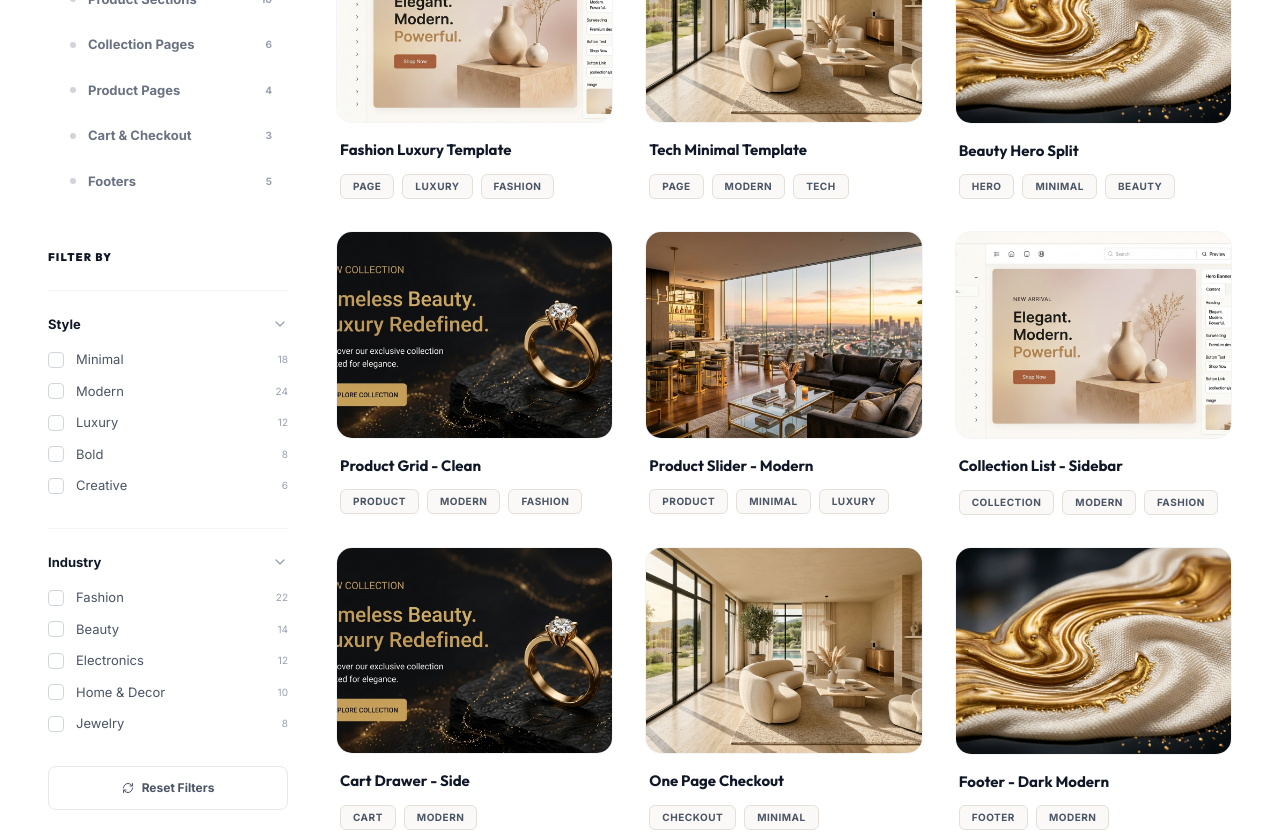
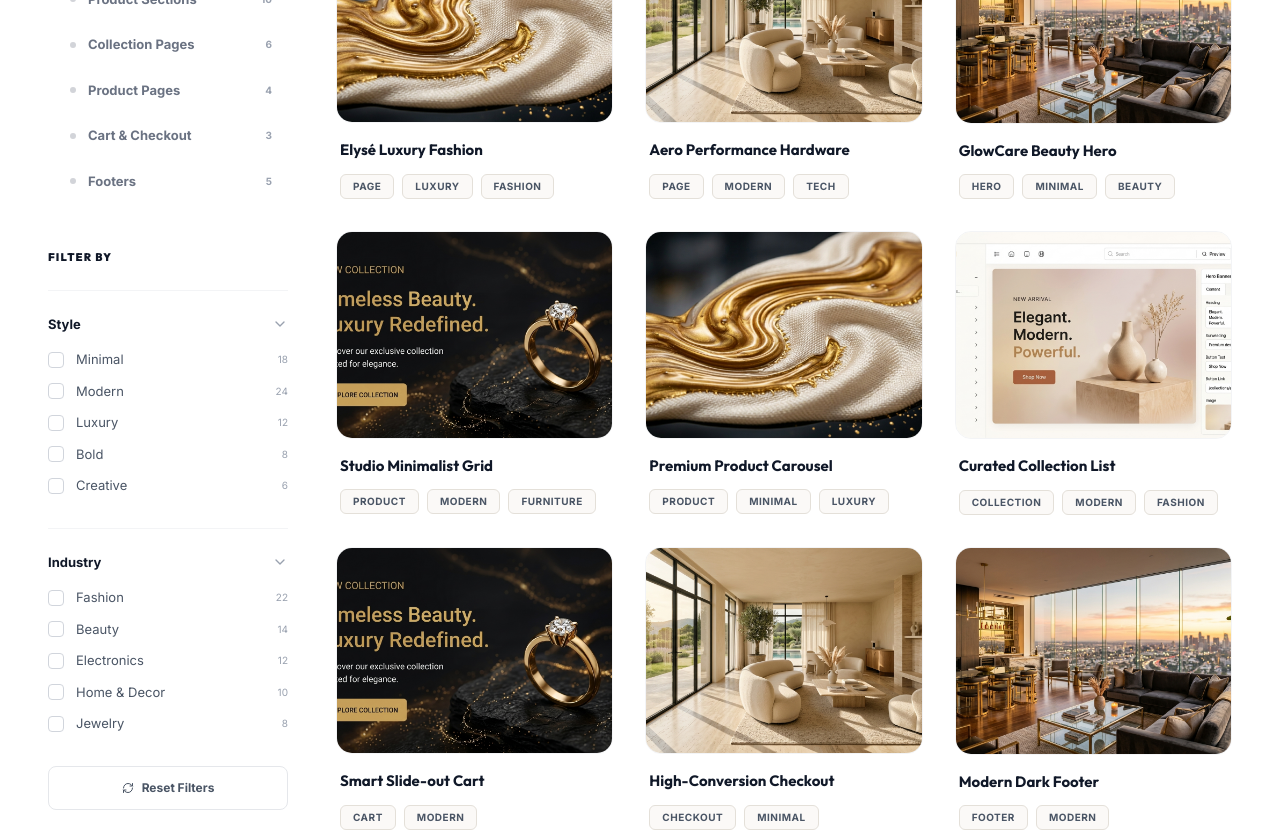
Before and after one commit to zeeshan912989/LiquidUIPro, a Next.js app: page /templates in a window 1280 px wide. Shown: the part 1020-1852 px from the top of the page. Built offline with nearby package versions, Linux system fonts and the light colour scheme.

Commit message:
Updated gallery metadata with real preview images and titles

```diff
--- a/app/templates/page.tsx
+++ b/app/templates/page.tsx
@@ -32,18 +32,18 @@ const industries = [
 ];
 
 const templates = [
-   { id: 'fashion-luxury', title: 'Fashion Luxury Template', image: '/assets/images/hero1.jpeg', tags: ['Page', 'Luxury', 'Fashion'] },
-   { id: 'tech-minimal', title: 'Tech Minimal Template', image: '/assets/images/hero-luxury-living.jpg', tags: ['Page', 'Modern', 'Tech'] },
-   { id: 'beauty-hero', title: 'Beauty Hero Split', image: '/assets/images/hero-liquid-gold.jpg', tags: ['Hero', 'Minimal', 'Beauty'] },
-   { id: 'product-grid', title: 'Product Grid - Clean', image: '/assets/images/hero2.jpeg', tags: ['Product', 'Modern', 'Fashion'] },
-   { id: 'product-slider', title: 'Product Slider - Modern', image: '/assets/images/hero-penthouse.jpg', tags: ['Product', 'Minimal', 'Luxury'] },
-   { id: 'collection-list', title: 'Collection List - Sidebar', image: '/assets/images/hero1.jpeg', tags: ['Collection', 'Modern', 'Fashion'] },
-   { id: 'cart-drawer', title: 'Cart Drawer - Side', image: '/assets/images/hero2.jpeg', tags: ['Cart', 'Modern'] },
-   { id: 'one-page-checkout', title: 'One Page Checkout', image: '/assets/images/hero-luxury-living.jpg', tags: ['Checkout', 'Minimal'] },
-   { id: 'footer-dark', title: 'Footer - Dark Modern', image: '/assets/images/hero-liquid-gold.jpg', tags: ['Footer', 'Modern'] },
-   { id: 'landing-skincare', title: 'Landing Page - Skincare', image: '/assets/images/hero-penthouse.jpg', tags: ['Page', 'Beauty'] },
-   { id: 'landing-electronics', title: 'Landing Page - Electronics', image: '/assets/images/hero-luxury-living.jpg', tags: ['Page', 'Electronics'] },
-   { id: 'landing-jewelry', title: 'Landing Page - Jewelry', image: '/assets/images/hero-liquid-gold.jpg', tags: ['Page', 'Luxury'] },
+   { id: 'fashion-luxury', title: 'Elysé Luxury Fashion', image: '/assets/images/hero-liquid-gold.jpg', tags: ['Page', 'Luxury', 'Fashion'] },
+   { id: 'tech-minimal', title: 'Aero Performance Hardware', image: '/assets/images/hero-luxury-living.jpg', tags: ['Page', 'Modern', 'Tech'] },
+   { id: 'beauty-hero', title: 'GlowCare Beauty Hero', image: '/assets/images/hero-penthouse.jpg', tags: ['Hero', 'Minimal', 'Beauty'] },
+   { id: 'product-grid', title: 'Studio Minimalist Grid', image: '/assets/images/hero2.jpeg', tags: ['Product', 'Modern', 'Furniture'] },
+   { id: 'product-slider', title: 'Premium Product Carousel', image: '/assets/images/hero-liquid-gold.jpg', tags: ['Product', 'Minimal', 'Luxury'] },
+   { id: 'collection-list', title: 'Curated Collection List', image: '/assets/images/hero1.jpeg', tags: ['Collection', 'Modern', 'Fashion'] },
+   { id: 'cart-drawer', title: 'Smart Slide-out Cart', image: '/assets/images/hero2.jpeg', tags: ['Cart', 'Modern'] },
+   { id: 'one-page-checkout', title: 'High-Conversion Checkout', image: '/assets/images/hero-luxury-living.jpg', tags: ['Checkout', 'Minimal'] },
+   { id: 'footer-dark', title: 'Modern Dark Footer', image: '/assets/images/hero-penthouse.jpg', tags: ['Footer', 'Modern'] },
+   { id: 'landing-skincare', title: 'Clinical Skincare Landing', image: '/assets/images/hero-liquid-gold.jpg', tags: ['Page', 'Beauty'] },
+   { id: 'landing-electronics', title: 'Hardware Hub Landing', image: '/assets/images/hero-luxury-living.jpg', tags: ['Page', 'Electronics'] },
+   { id: 'landing-jewelry', title: 'Fine Jewelry Boutique', image: '/assets/images/hero-penthouse.jpg', tags: ['Page', 'Luxury'] },
 ];
 
 export default function TemplatesPage() {
```
